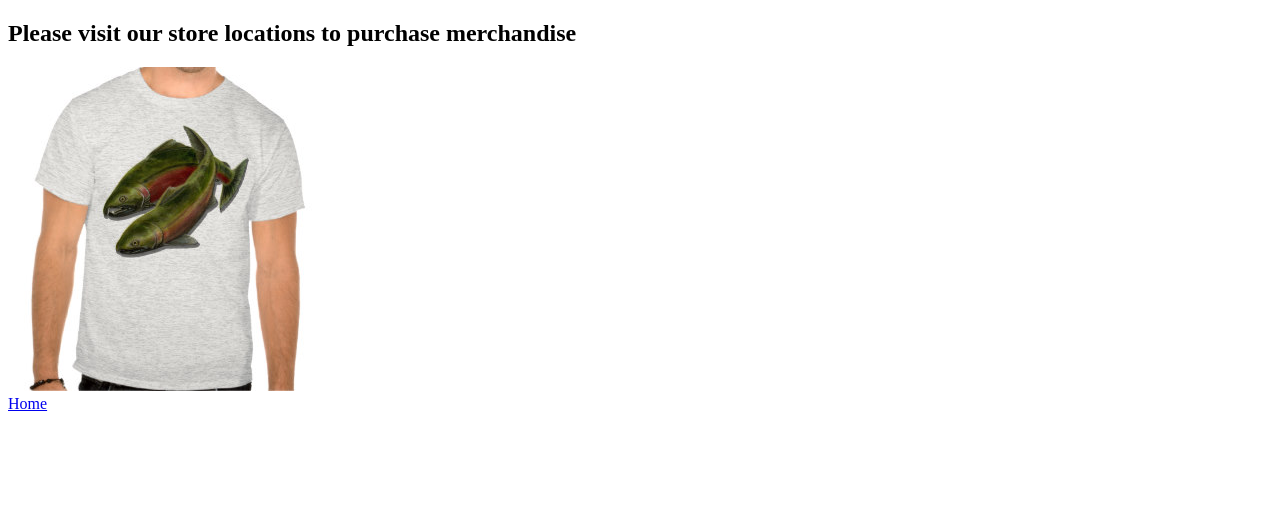
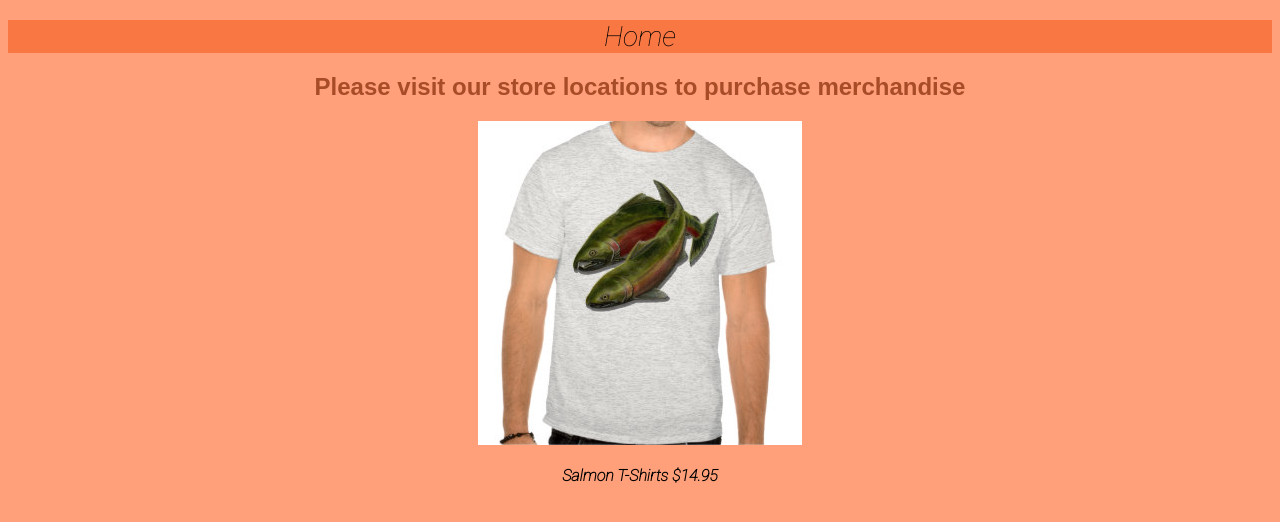
Before and after one commit to piper88/cookie-stand, a plain HTML site: page merchandise.html in a window 1280 px wide. Drawn offline with Linux system fonts and the light colour scheme.

Commit message:
fixes styling on tertiary pages

```diff
--- /dev/null
+++ b/css/links.css
@@ -0,0 +1,33 @@
+body {
+  background-color: #ffa07a;
+}
+
+.nav {
+  background-color: #f97743;
+  margin-top: 20px;
+}
+
+.nav-links {
+  text-decoration: none;
+  font-size: 28px;
+  font-family: 'Roboto', sans-serif;
+  color: black;
+  text-align: center;
+  display: block;
+}
+
+.title {
+  text-align: center;
+  font-family: sans-serif;
+  color: #a74c27;
+}
+
+img {
+  display: block;
+  margin: auto;
+}
+
+h4 {
+  text-align: center;
+  font-family: 'Roboto', sans-serif;
+}
--- a/merchandise.html
+++ b/merchandise.html
@@ -3,14 +3,22 @@
   <head>
     <meta charset="utf-8">
     <title>Shirts 4 Sale</title>
+    <link rel="stylesheet" type="text/css" href="css/links.css">
+    <link href='https://fonts.googleapis.com/css?family=Roboto:100italic' rel='stylesheet' type='text/css'>
   </head>
   <body>
-    <h2>Please visit our store locations to purchase merchandise</h2>
-    <img src = "images/shirt.jpg">
 
-    <div id = "nav">
-      <a href = "index.html">Home</a>
+    <div class="nav">
+      <a href="index.html" class="nav-links">Home</a>
     </div>
+
+    <h2 class="title">Please visit our store locations to purchase merchandise</h2>
+
+    <div class="images">
+      <img src = "images/shirt.jpg">
+    </div>
+
+    <h4>Salmon T-Shirts $14.95</h4>
 
   </body>
 </html>
```
Also changed, not shown: scaryfamily.html (+8 -5 lines).
